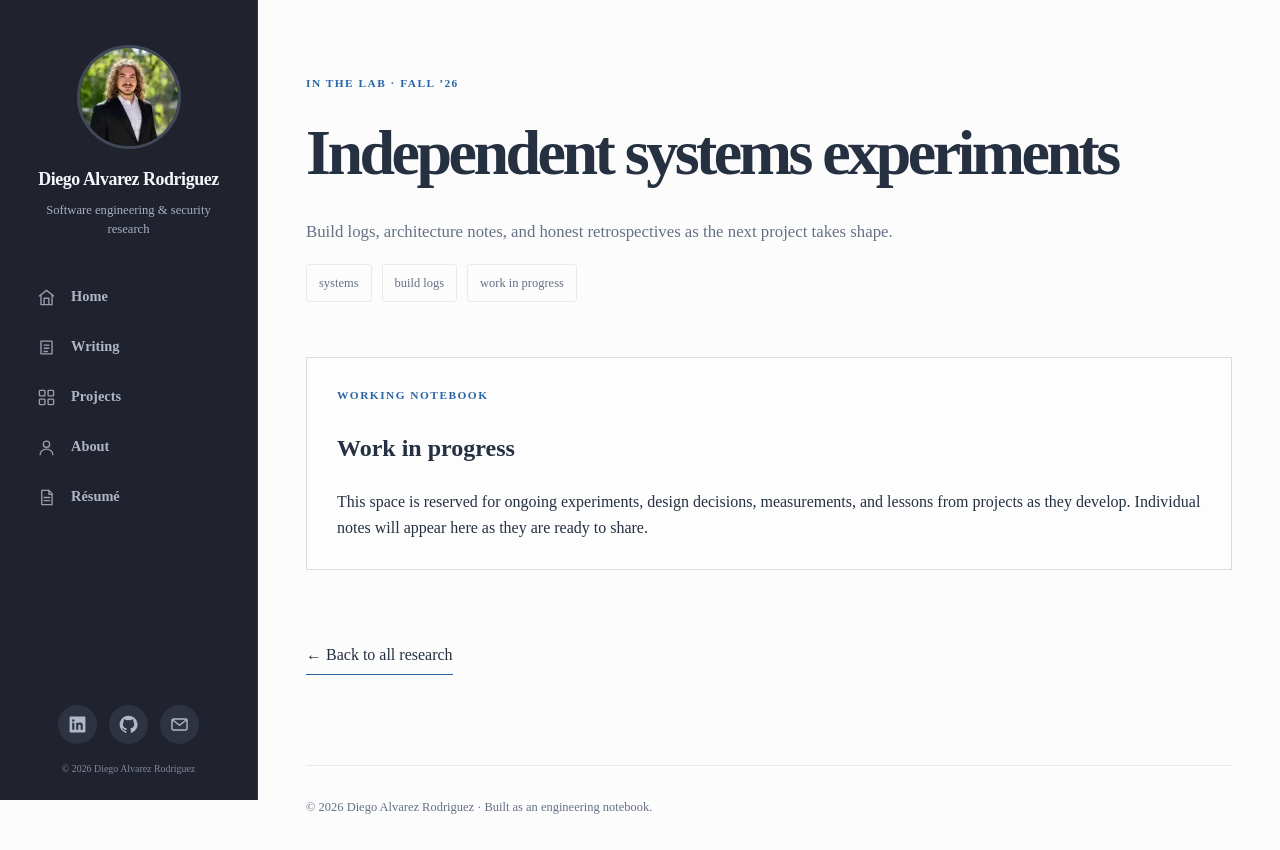
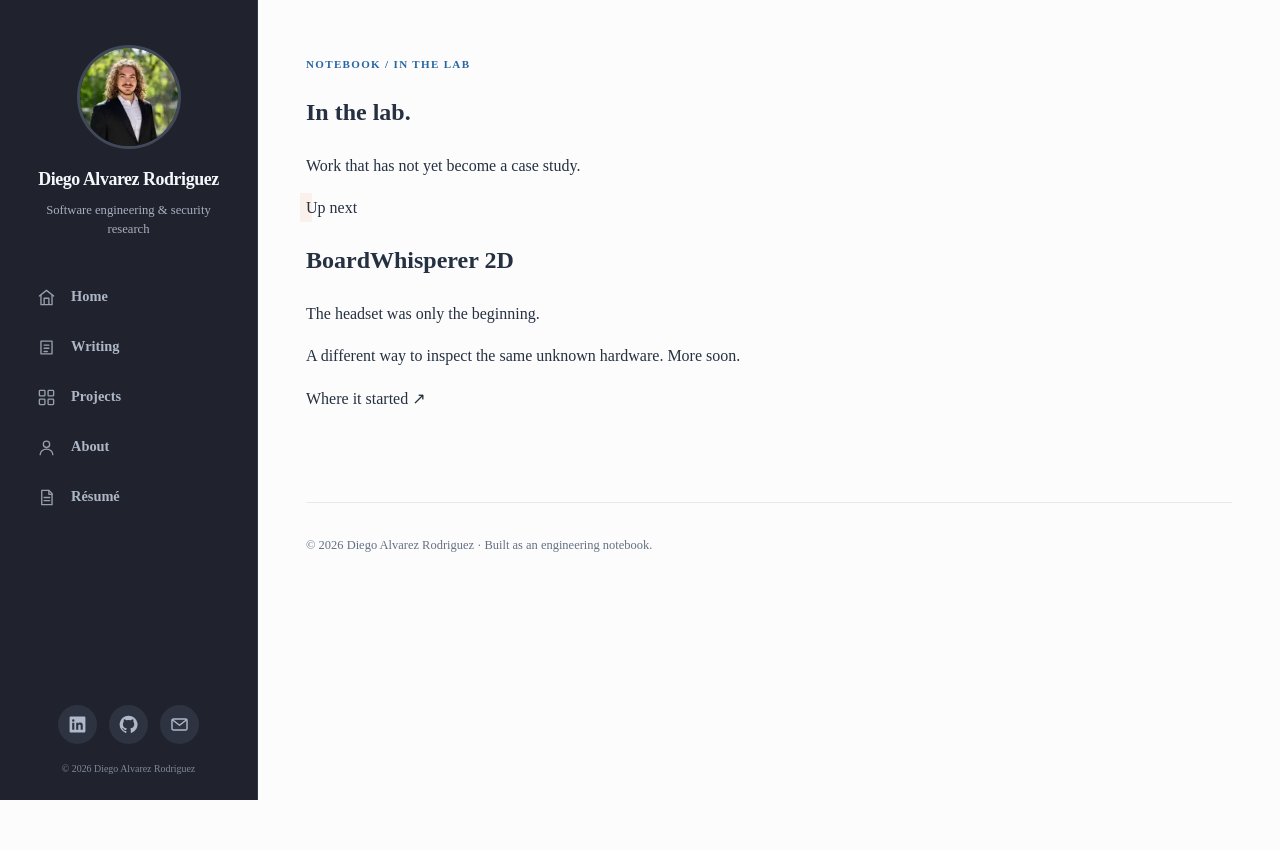
Before and after one commit to Ehssar/diego-alvarez-portfolio, a Next.js app: page /research/in-the-lab in a window 1280 px wide. After the commit the page ends 800 px from the top, so only its background shows below. Built offline with nearby package versions, Linux system fonts and the light colour scheme.

Commit message:
Add BoardWhisperer 2D as ominous up-next teaser in the lab

```diff
--- a/app/research/in-the-lab/page.tsx
+++ b/app/research/in-the-lab/page.tsx
@@ -17,25 +17,22 @@ export default function InTheLabPage() {
   return (
     <main>
       <SiteHeader />
-      <article className="page-shell shell">
-        <div className="page-intro">
-          <p className="eyebrow">{labPost.category} · {labPost.date}</p>
-          <h1>{labPost.title}</h1>
-          <p className="page-intro-copy">{labPost.summary}</p>
-          <div className="tag-row">
-            {labPost.tags.map((tag) => <span key={tag}>{tag}</span>)}
-          </div>
+      <article className="page-shell shell lab-page">
+        <div className="lab-page-intro">
+          <p className="overline">Notebook / In the lab</p>
+          <h1>In the lab.</h1>
+          <p>Work that has not yet become a case study.</p>
         </div>
-        <section className="outline-notice">
-          <p className="eyebrow">Working notebook</p>
-          <h2>Work in progress</h2>
-          <p>
-            This space is reserved for ongoing experiments, design decisions,
-            measurements, and lessons from projects as they develop. Individual
-            notes will appear here as they are ready to share.
-          </p>
+
+        <section className="lab-teaser" aria-labelledby="boardwhisperer-2d">
+          <p className="lab-teaser-status"><span className="status-dot" aria-hidden="true" /> Up next</p>
+          <h2 id="boardwhisperer-2d">BoardWhisperer 2D</h2>
+          <p className="lab-teaser-line">The headset was only the beginning.</p>
+          <p className="lab-teaser-secondary">A different way to inspect the same unknown hardware. More soon.</p>
+          <Link href="/research/boardwhisperer" className="lab-teaser-link">
+            Where it started <span aria-hidden="true">↗</span>
+          </Link>
         </section>
-        <Link className="text-link" href="/research">← Back to all research</Link>
       </article>
       <SiteFooter />
     </main>
```
